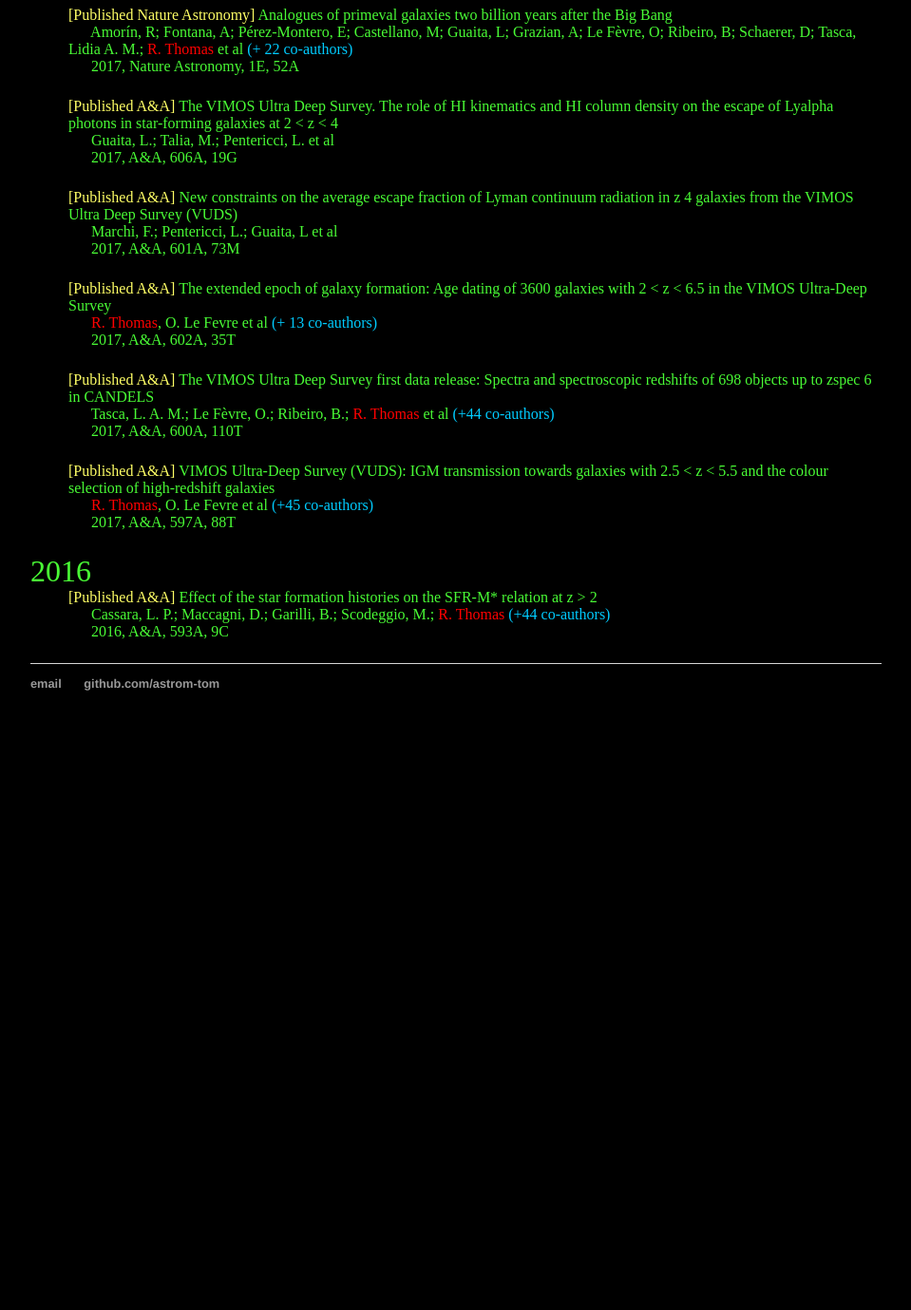
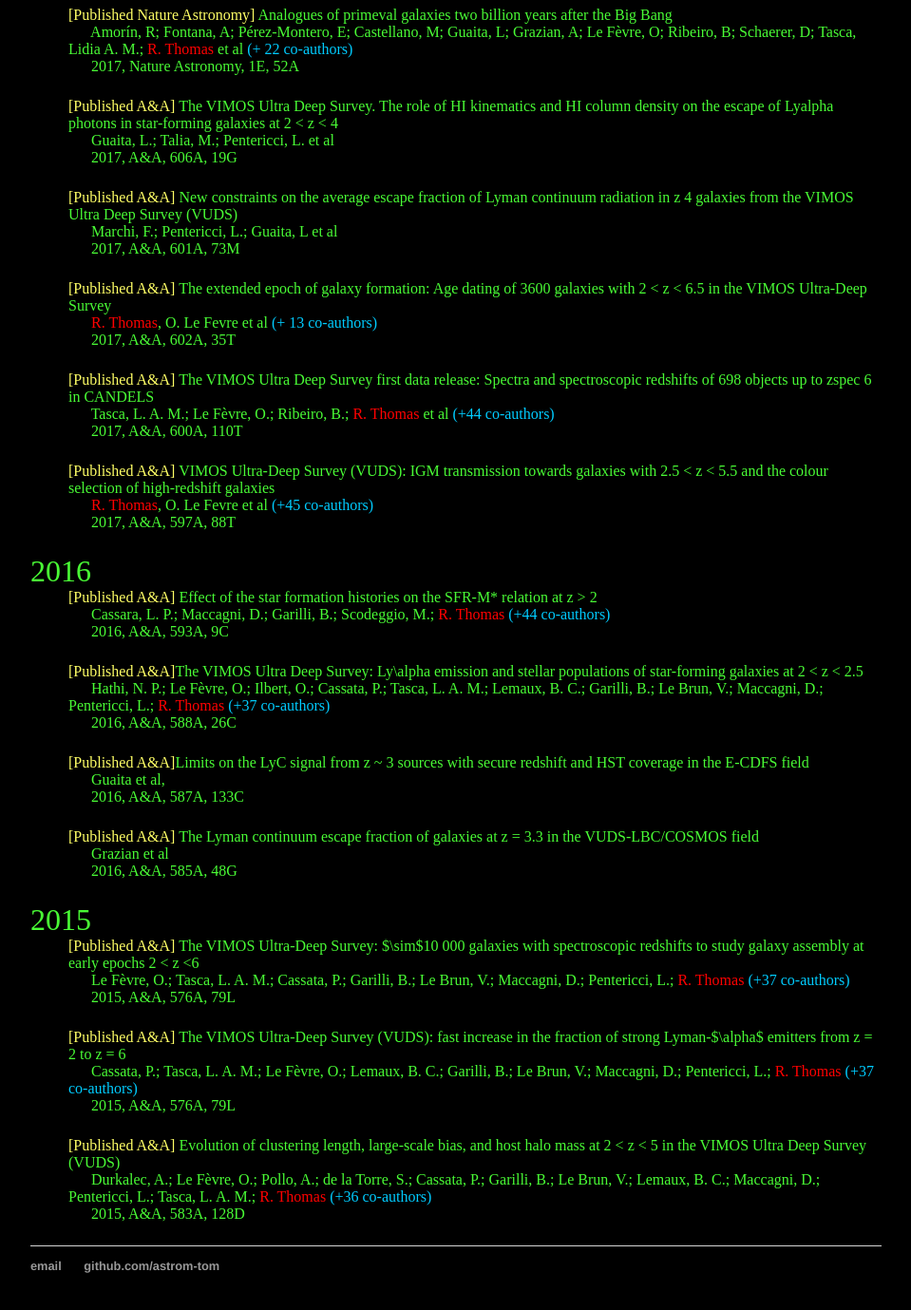
Before and after one commit to astrom-tom/astrom-tom.github.io, a Jekyll site: the page built from Papers/index.html, in a window 1280 px wide and 1400 px high, scrolled down 1354 px. Shown: the top 1379 px of the window at 95% size, without its empty margins (160-1119 px from the left). Built offline with Jekyll 4.4.1, drawn with Linux system fonts in a browser that asks for light colours; before the commit the page ends 2141 px from its top, so only the background shows below that.

Commit message:
Update index.html

```diff
--- a/Papers/index.html
+++ b/Papers/index.html
@@ -127,4 +127,40 @@
      &nbsp;&nbsp;&nbsp;&nbsp;&nbsp;  2016, A&A, 593A, 9C </p>
      </dd>
 
+<dd> <span class='acc'>[Published  A&A]</span>The VIMOS Ultra Deep Survey: Ly\alpha emission and stellar populations of star-forming galaxies at 2 < z < 2.5 <br>
+     &nbsp;&nbsp;&nbsp;&nbsp;&nbsp; Hathi, N. P.; Le Fèvre, O.; Ilbert, O.; Cassata, P.; Tasca, L. A. M.; Lemaux, B. C.; Garilli, B.; Le Brun, V.; Maccagni, D.; Pentericci, L.;
+   <span class='me'>R. Thomas</span> <span class='cauthors'>(+37 co-authors)</span> <br>
+     &nbsp;&nbsp;&nbsp;&nbsp;&nbsp;  2016, A&A, 588A, 26C </p>
+     </dd>
+
+<dd> <span class='acc'>[Published  A&A]</span>Limits on the LyC signal from z ~ 3 sources with secure redshift and HST coverage in the E-CDFS field  <br>
+     &nbsp;&nbsp;&nbsp;&nbsp;&nbsp; Guaita et al, <br>
+     &nbsp;&nbsp;&nbsp;&nbsp;&nbsp;  2016, A&A, 587A, 133C </p>
+     </dd>
+
+<dd> <span class='acc'>[Published  A&A]</span> The Lyman continuum escape fraction of galaxies at z = 3.3 in the VUDS-LBC/COSMOS field <br>
+     &nbsp;&nbsp;&nbsp;&nbsp;&nbsp; Grazian et al  <br>
+     &nbsp;&nbsp;&nbsp;&nbsp;&nbsp;  2016, A&A, 585A, 48G </p>
+     </dd>
+
+  <dt style="color:rgb(73, 251, 53);">   <font size="6">2015 </font> </dt>
+
+<dd> <span class='acc'>[Published  A&A]</span> The VIMOS Ultra-Deep Survey: $\sim$10 000 galaxies with spectroscopic redshifts to study galaxy assembly at early epochs 2 < z <6 <br>
+     &nbsp;&nbsp;&nbsp;&nbsp;&nbsp; Le Fèvre, O.; Tasca, L. A. M.; Cassata, P.; Garilli, B.; Le Brun, V.; Maccagni, D.; Pentericci, L.;
+   <span class='me'>R. Thomas</span> <span class='cauthors'>(+37 co-authors)</span> <br>
+     &nbsp;&nbsp;&nbsp;&nbsp;&nbsp;  2015, A&A, 576A, 79L </p>
+     </dd>
+
+<dd> <span class='acc'>[Published  A&A]</span> The VIMOS Ultra-Deep Survey (VUDS): fast increase in the fraction of strong Lyman-$\alpha$ emitters from z = 2 to z = 6 <br>
+     &nbsp;&nbsp;&nbsp;&nbsp;&nbsp; Cassata, P.; Tasca, L. A. M.; Le Fèvre, O.; Lemaux, B. C.; Garilli, B.; Le Brun, V.; Maccagni, D.; Pentericci, L.;
+   <span class='me'>R. Thomas</span> <span class='cauthors'>(+37 co-authors)</span> <br>
+     &nbsp;&nbsp;&nbsp;&nbsp;&nbsp;  2015, A&A, 576A, 79L </p>
+     </dd>
+
+<dd> <span class='acc'>[Published  A&A]</span> Evolution of clustering length, large-scale bias, and host halo mass at 2 < z < 5 in the VIMOS Ultra Deep Survey (VUDS) <br>
+     &nbsp;&nbsp;&nbsp;&nbsp;&nbsp; Durkalec, A.; Le Fèvre, O.; Pollo, A.; de la Torre, S.; Cassata, P.; Garilli, B.; Le Brun, V.; Lemaux, B. C.; Maccagni, D.; Pentericci, L.; Tasca, L. A. M.;
+   <span class='me'>R. Thomas</span> <span class='cauthors'>(+36 co-authors)</span> <br>
+     &nbsp;&nbsp;&nbsp;&nbsp;&nbsp;  2015, A&A, 583A, 128D </p>
+     </dd>
+
 </dl>
```
